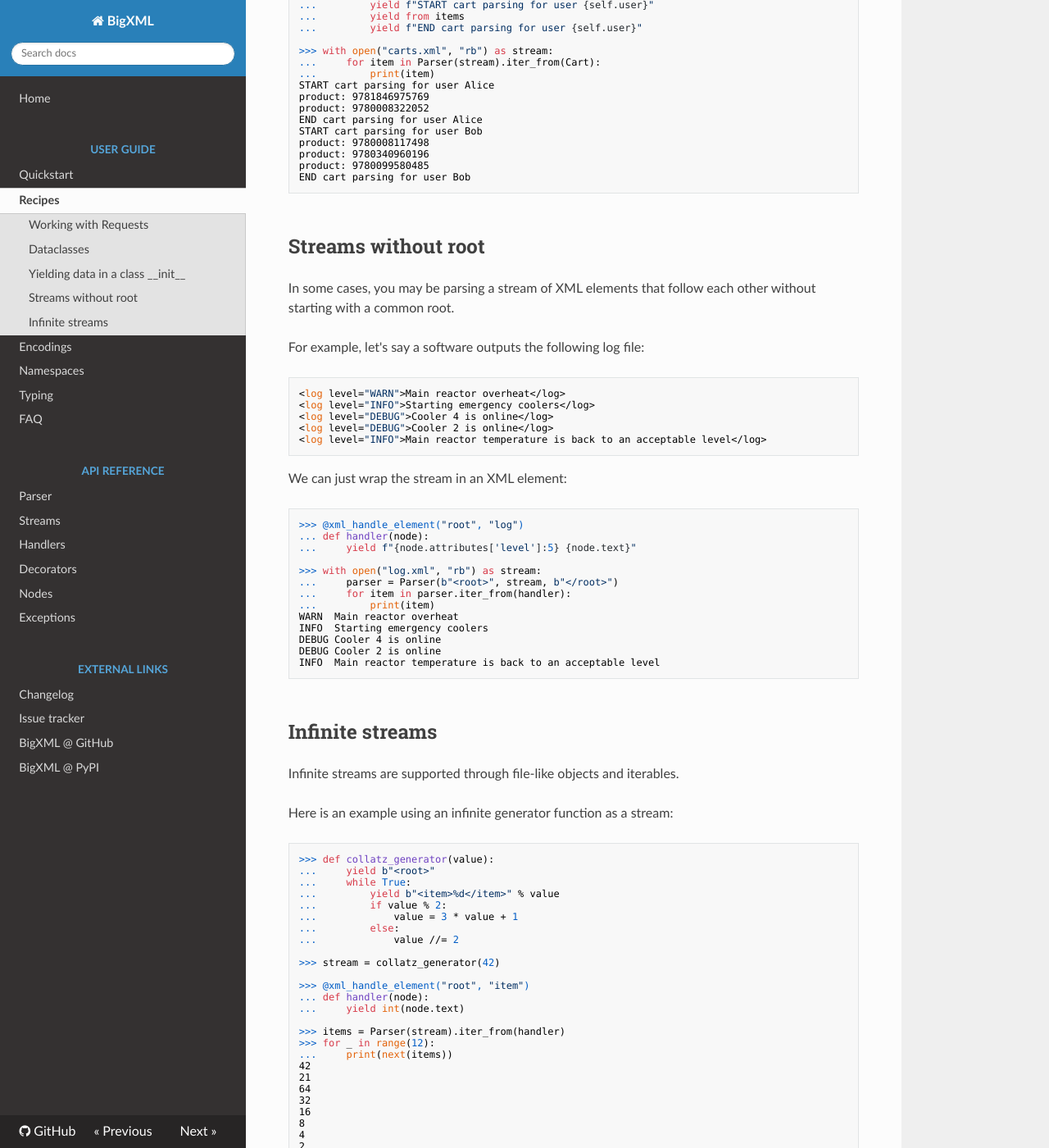
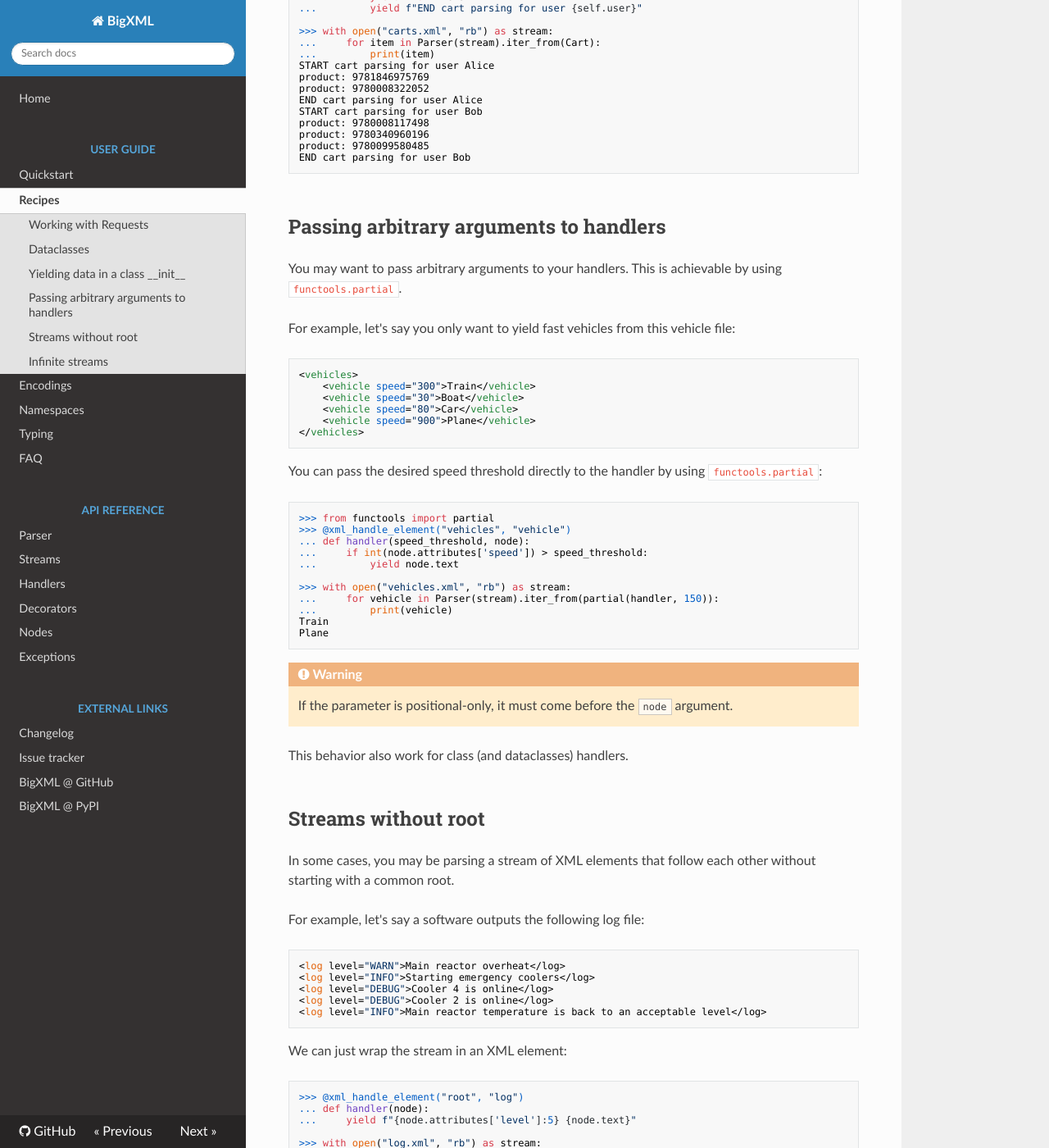
Before and after one commit to Rogdham/bigxml, an MkDocs documentation site: the page built from docs/src/recipes.md, in a window 1280 px wide and 1400 px high, scrolled down 2803 px. Shown: the whole window at 82% size. Built offline with MkDocs 1.6.1, drawn with Linux system fonts in a browser that asks for light colours; nearby versions of some CDN libraries; some of the changed text lies outside the part shown.

Commit message:
feat: support `functools.partial` handlers
Handlers can now be wrapped by `functools.partial`,
and take arbitrary arguments.

```diff
--- a/docs/src/recipes.md
+++ b/docs/src/recipes.md
@@ -177,6 +175,43 @@ Instead, you can define a custom `xml_handler` method:
     product: 9780340960196
     product: 9780099580485
     END cart parsing for user Bob
+
+## Passing arbitrary arguments to handlers {: #arbitrary-handler-args}
+
+You may want to pass arbitrary arguments to your handlers. This is achievable by
+using `functools.partial`.
+
+For example, let's say you only want to yield fast vehicles from this vehicle file:
+
+    :::xml filename=vehicles.xml
+    <vehicles>
+        <vehicle speed="300">Train</vehicle>
+        <vehicle speed="30">Boat</vehicle>
+        <vehicle speed="80">Car</vehicle>
+        <vehicle speed="900">Plane</vehicle>
+    </vehicles>
+
+You can pass the desired speed threshold directly to the handler
+by using `functools.partial`:
+
+    :::python
+    >>> from functools import partial
+    >>> @xml_handle_element("vehicles", "vehicle")
+    ... def handler(speed_threshold, node):
+    ...     if int(node.attributes['speed']) > speed_threshold:
+    ...         yield node.text
+
+    >>> with open("vehicles.xml", "rb") as stream:
+    ...     for vehicle in Parser(stream).iter_from(partial(handler, 150)):
+    ...         print(vehicle)
+    Train
+    Plane
+
+!!! Warning
+
+    If the parameter is positional-only, it must come before the `node` argument.
+
+This behavior also work for class (and dataclasses) handlers.
 
 ## Streams without root {: #no-root }
 
```
Also changed, not shown: other parts of docs/src/recipes.md (+1 -3 lines), docs/src/handlers.md (+10 -0 lines), CHANGELOG.md, 5 other files.
